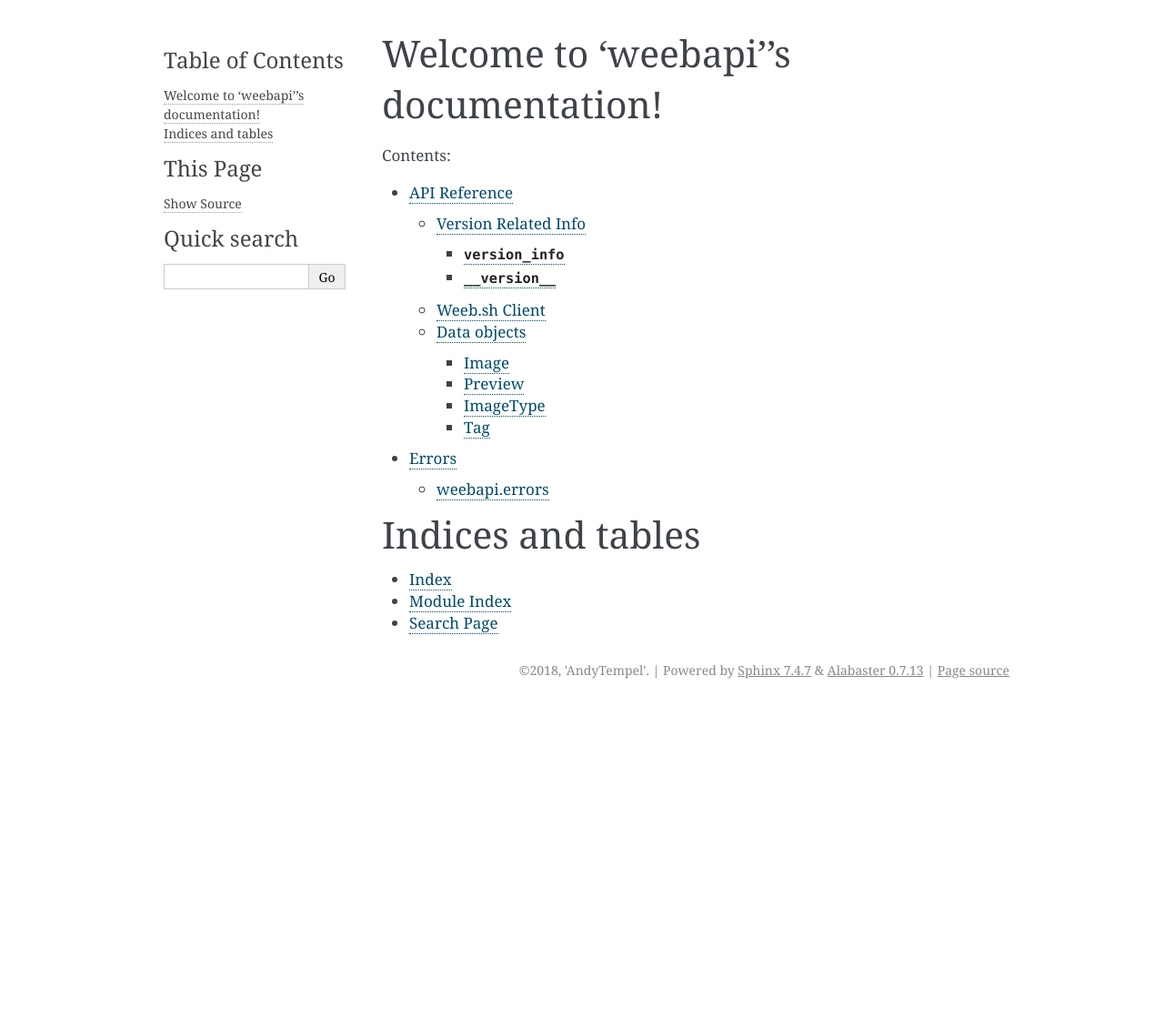
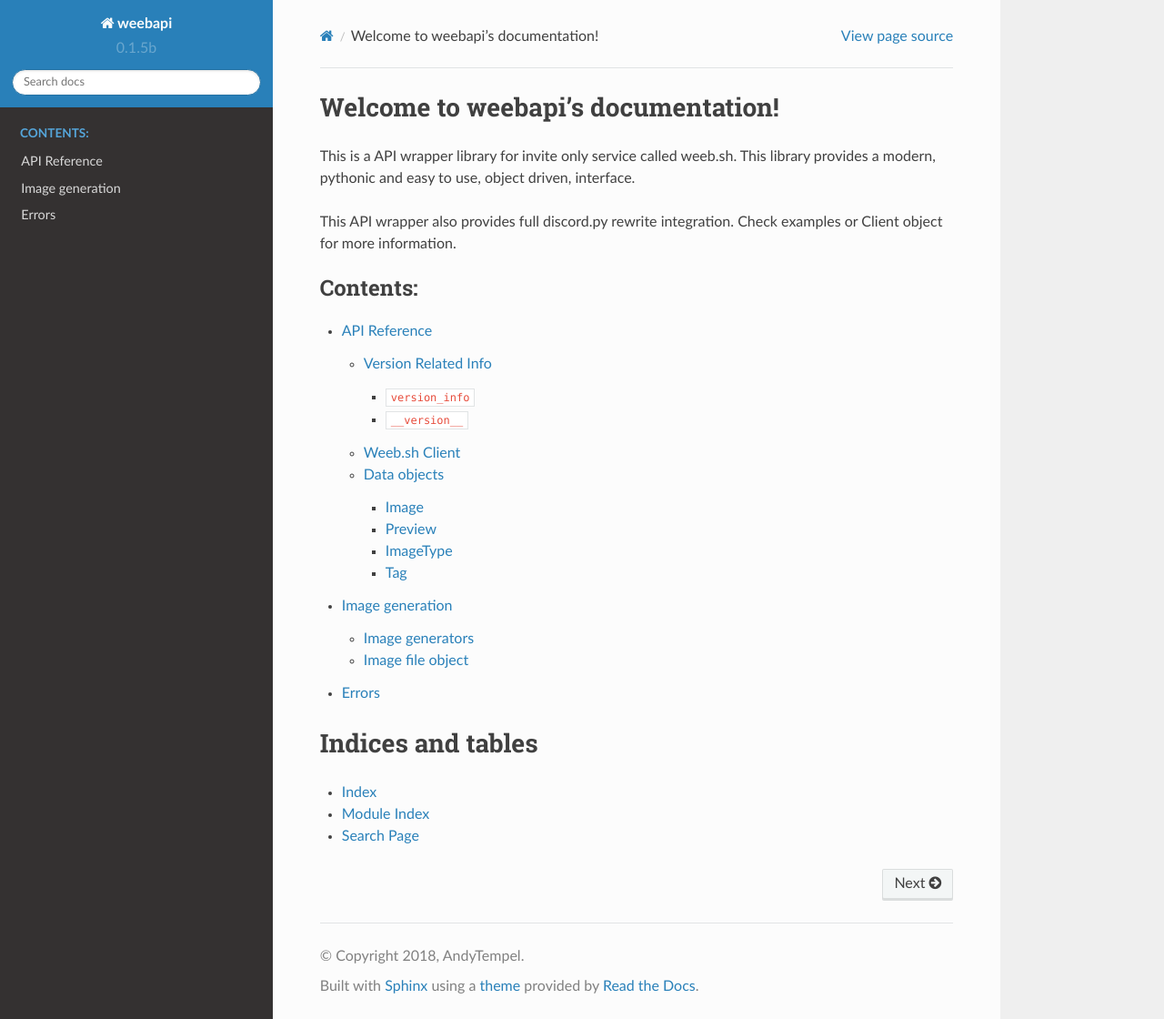
Before and after one commit to AndyTempel/weebapi, a Sphinx documentation site: the page built from docs/index.rst, in a window 1280 px wide and 1120 px high. Shown: the whole window at 91% size. Built offline with Sphinx 7.4.7 and the Read the Docs theme 2.0.0, drawn with Linux system fonts in a browser that asks for light colours.

Commit message:
Docs conf

```diff
--- a/docs/conf.py
+++ b/docs/conf.py
@@ -14,19 +14,19 @@
 #
 import os
 import sys
-sys.path.insert(0, 'C:\Projects\pip\weebapi')
+sys.path.insert(0, os.path.abspath('..'))
 
 
 # -- Project information -----------------------------------------------------
 
-project = '\'weebapi\''
-copyright = '2018, \'AndyTempel\''
-author = '\'AndyTempel\''
+project = 'weebapi'
+copyright = '2018, AndyTempel'
+author = 'AndyTempel'
 
 # The short X.Y version
-version = '\'0.1.3b\''
+version = '0.1.5b'
 # The full version, including alpha/beta/rc tags
-release = '\'0.1.3b\''
+release = '0.1.5b'
 
 on_rtd = os.getenv('READTHEDOCS') == 'True'
 
@@ -59,7 +59,8 @@
 }
 
 # Links used for cross-referencing stuff in other documentation
-intersphinx_mapping = {'python': ('https://docs.python.org/3', None)}
+intersphinx_mapping = {'python': ('https://docs.python.org/3', None),
+                       'discord': ('https://discordpy.readthedocs.io/en/rewrite', None)}
 
 rst_prolog = """
 .. |coro| replace:: This function is a |corourl|_.
@@ -101,7 +102,9 @@
 # The theme to use for HTML and HTML Help pages.  See the documentation for
 # a list of builtin themes.
 #
-html_theme = 'alabaster'
+html_theme = 'sphinx_rtd_theme'
+
+html_experimental_html5_writer = True
 
 # Theme options are theme-specific and customize the look and feel of a theme
 # further.  For a list of options available for each theme, see the
@@ -155,8 +158,8 @@
 # (source start file, target name, title,
 #  author, documentclass [howto, manual, or own class]).
 latex_documents = [
-    (master_doc, 'weebapi.tex', '\'weebapi\' Documentation',
-     '\'AndyTempel\'', 'manual'),
+    (master_doc, 'weebapi.tex', 'weebapi Documentation',
+     'AndyTempel', 'manual'),
 ]
 
 
@@ -165,7 +168,7 @@
 # One entry per manual page. List of tuples
 # (source start file, name, description, authors, manual section).
 man_pages = [
-    (master_doc, 'weebapi', '\'weebapi\' Documentation',
+    (master_doc, 'weebapi', 'weebapi Documentation',
      [author], 1)
 ]
 
@@ -176,7 +179,7 @@
 # (source start file, target name, title, author,
 #  dir menu entry, description, category)
 texinfo_documents = [
-    (master_doc, 'weebapi', '\'weebapi\' Documentation',
+    (master_doc, 'weebapi', 'weebapi Documentation',
      author, 'weebapi', 'One line description of project.',
      'Miscellaneous'),
 ]
--- a/docs/errors.rst
+++ b/docs/errors.rst
@@ -1,8 +1,6 @@
 Errors
 =====================
 
-weebapi.errors
----------------------
 
 .. automodule:: weebapi.errors
     :members:
--- a/docs/index.rst
+++ b/docs/index.rst
@@ -1,16 +1,22 @@
-.. 'weebapi' documentation master file, created by
+.. weebapi documentation master file, created by
    sphinx-quickstart on Sat Mar 17 21:13:52 2018.
    You can adapt this file completely to your liking, but it should at least
    contain the root `toctree` directive.
 
-Welcome to 'weebapi''s documentation!
+Welcome to weebapi's documentation!
 =====================================
+
+This is a API wrapper library for invite only service called weeb.sh. This library provides a modern, pythonic and
+easy to use, object driven, interface.
+
+This API wrapper also provides full discord.py rewrite integration. Check examples or Client object for more information.
 
 .. toctree::
    :maxdepth: 4
    :caption: Contents:
 
    weebapi
+   imggen
    errors
 
 
```
